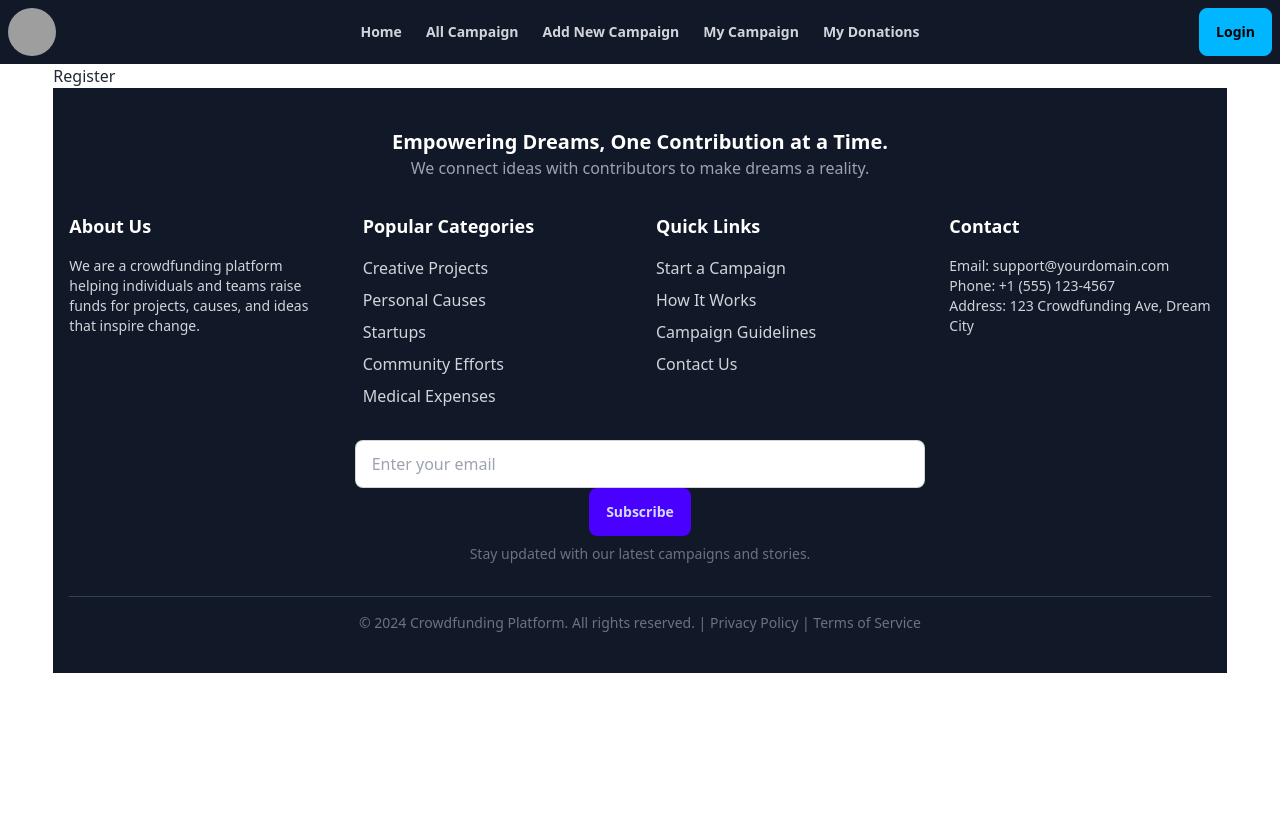
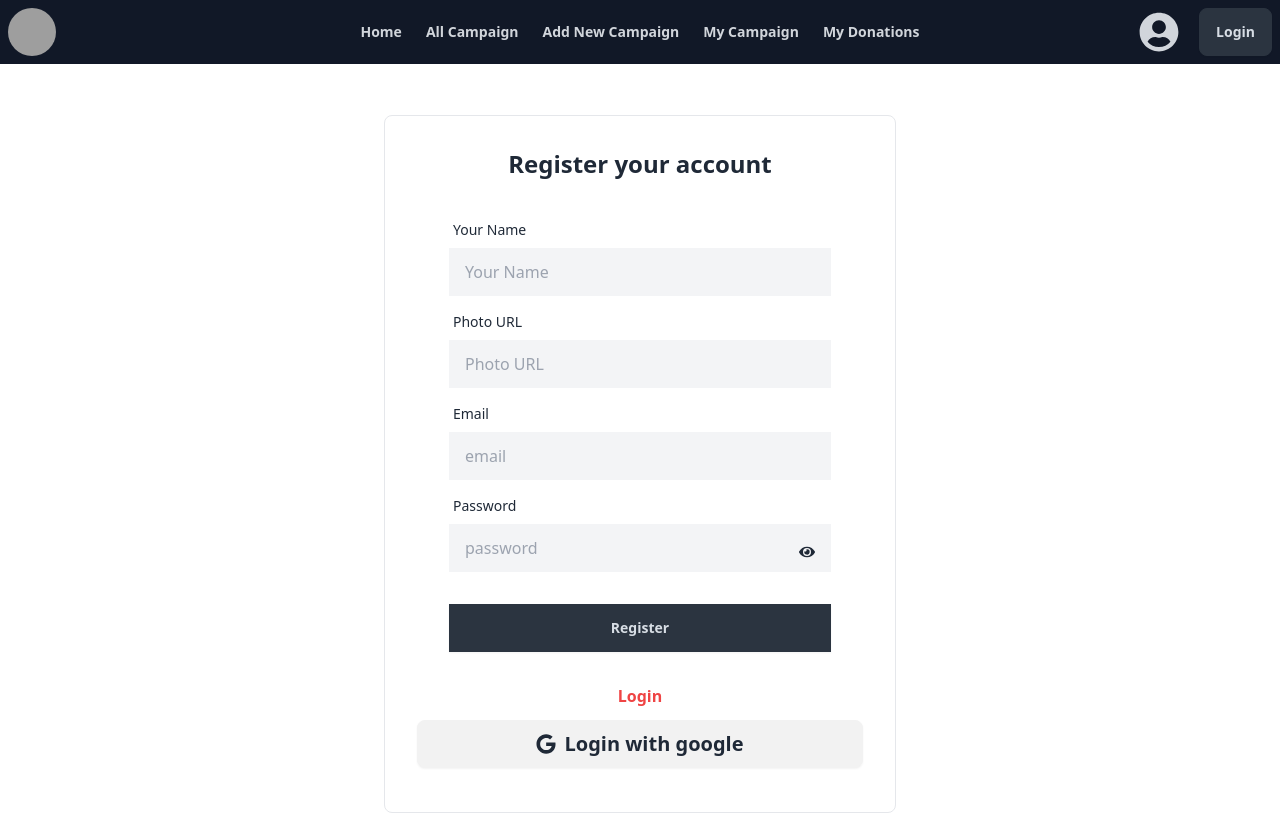
Before and after one commit to jubayer718/crowdfund-client, a React (Vite) app: page /register in a window 1280 px wide. Shown: the top 815 px of the page. Built offline with nearby package versions, Linux system fonts and the light colour scheme; no server answers; grey boxes are pictures that could not be loaded.

Commit message:
authentication add

```diff
--- a/package.json
+++ b/package.json
@@ -15,7 +15,8 @@
     "react-dom": "^18.3.1",
     "react-icon": "^1.0.0",
     "react-icons": "^5.4.0",
-    "react-router-dom": "^7.0.2"
+    "react-router-dom": "^7.0.2",
+    "react-toastify": "^10.0.6"
   },
   "devDependencies": {
     "@eslint/js": "^9.15.0",
--- a/src/Components/AuthProvider.jsx
+++ b/src/Components/AuthProvider.jsx
@@ -1,22 +1,57 @@
-import { signOut } from "firebase/auth";
-import { createContext, useState } from "react";
+import { createUserWithEmailAndPassword, GoogleAuthProvider, onAuthStateChanged, signInWithEmailAndPassword, signInWithPopup, signOut } from "firebase/auth";
+import { createContext, useEffect, useState } from "react";
 import { auth } from "../Firebase/firebase.config";
 
 export const AuthContext = createContext();
 const AuthProvider = ({ children }) => {
   const [user, setUser] = useState(null);
+  const [loading,setLoading]=useState(true)
+   const provider= new GoogleAuthProvider()
+
+
+  const handleCreateNewUser = (email, password) => {
+    setLoading(true)
+    return createUserWithEmailAndPassword(auth, email, password);
+  }
+
+  const handleSignIn = (email, password) => {
+    setLoading(true)
+    return  signInWithEmailAndPassword(auth, email, password)
+  }
 
   const handleLogOut = () => {
 
-
-    signOut(auth);
+setLoading(true)
+   return signOut(auth);
 }
 
+  const loginWithGoogle = () => {
 
+ return signInWithPopup(auth,provider)
+  }
+
+
+   useEffect(() => {
+
+
+    const unsubscribe=onAuthStateChanged(auth, (currentUser) => {
+      setUser(currentUser);
+      setLoading(false)
+    })
+    return () => {
+      unsubscribe()
+    }
+  },[])
   const authInfo = {
     user,
     setUser,
-    handleLogOut
+    handleLogOut,
+    handleSignIn,
+    handleCreateNewUser,
+    loginWithGoogle,
+    loading,
+
+
   }
   return (
     <div>
--- a/src/Components/Nav/Navbar.jsx
+++ b/src/Components/Nav/Navbar.jsx
@@ -2,6 +2,7 @@ import React, { useContext } from 'react';
 import './nav.css'
 import { Link, NavLink } from 'react-router-dom';
 import { AuthContext } from '../AuthProvider';
+import { FaUserCircle } from 'react-icons/fa';
 const Navbar = () => {
   const { user,handleLogOut } = useContext(AuthContext);
 
@@ -47,11 +48,20 @@ const Navbar = () => {
     </ul>
   </div>
       <div className="navbar-end">
-     {user && user?.email ? (
-          <Link to="/" onClick={handleLogOut} className="btn btn-info">Log out</Link>
+    {/* User Profile & Login/Logout */}
+      <div className='flex items-center gap-4'>
+        {user && user?.email ? (
+          <div><img className="w-10 h-10 rounded-full" src={user.photoURL} alt="User Profile" /></div>
         ) : (
-          <Link to="/login" className="btn btn-info">Login</Link>
+          <FaUserCircle className='w-12 h-10' />
         )}
+
+        {user && user?.email ? (
+          <Link to="/" onClick={handleLogOut} className="btn btn-neutral">Log out</Link>
+        ) : (
+          <NavLink to="/login" className="btn btn-neutral">Login</NavLink>
+        )}
+      </div>
 
   </div>
 </div>
--- a/src/Components/PrivateRoute.jsx
+++ b/src/Components/PrivateRoute.jsx
@@ -1,15 +1,18 @@
 import React, { useContext } from 'react';
 import { AuthContext } from './AuthProvider';
 import { Navigate, useLocation } from 'react-router-dom';
+import Loading from '../Loading/Loading';
 
-const PrivateRoute = ({ children }) => {
-  const { user } = useContext(AuthContext)
-  const {pathname}=useLocation()
+const PrivaterRoute = ({children}) => {
+  const { user,loading } = useContext(AuthContext)
+  const { pathname } = useLocation()
+  if (loading) {
+   return <Loading></Loading>
+  }
   if (user && user?.email) {
     return children
   }
-return <Navigate state={pathname} to="/login"></Navigate>
-
+  return <Navigate state={pathname} to={"/login"}></Navigate>
 };
 
-export default PrivateRoute;
+export default PrivaterRoute;
--- /dev/null
+++ b/src/Loading/Loading.jsx
@@ -0,0 +1,9 @@
+const Loading = () => {
+  return (
+    <div className="min-h-screen flex justify-center items-center ">
+      <span className="loading loading-spinner text-error"></span>
+    </div>
+  );
+};
+
+export default Loading;
--- a/src/Pages/AddCampaign/AddCampaign.jsx
+++ b/src/Pages/AddCampaign/AddCampaign.jsx
@@ -1,6 +1,12 @@
-import React from 'react';
+import React, { useContext } from 'react';
+import { AuthContext } from '../../Components/AuthProvider';
+import Loading from '../../Loading/Loading';
 
 const AddCampaign = () => {
+  const { loading } = useContext(AuthContext);
+  if (loading) {
+   return <Loading></Loading>
+  }
   return (
     <div>
       add Campaign
--- a/src/Pages/Login/Login.jsx
+++ b/src/Pages/Login/Login.jsx
@@ -1,11 +1,12 @@
-import { useRef, useState } from "react";
+import { useContext, useRef, useState } from "react";
 import { FaGoogle } from "react-icons/fa";
-import { useFetcher } from "react-router-dom";
+import { Navigate, useFetcher, useNavigate } from "react-router-dom";
 import { Link } from "react-router-dom";
+import { AuthContext } from "../../Components/AuthProvider";
 
 const Login = () => {
-
-
+const navigate=useNavigate()
+const {handleSignIn,setUser}=useContext(AuthContext)
   const emailRef = useRef();
   const passRef=useRef()
   const [valid,setValid]=useState("")
@@ -20,6 +21,14 @@ const Login = () => {
       return setValid("Password must contain at least 6 characters, including one uppercase and one lowercase letter.")
       // sed data to backend
     }
+    handleSignIn(email, password)
+      .then(result => {
+        const user = result.user;
+          setUser(user);
+         navigate(location?.state?location.state:"/")
+      }).catch(error => {
+      console.log(error)
+    })
   }
   const handleLoginWithGoogle = () => {
 
--- a/src/Pages/Register/Register.jsx
+++ b/src/Pages/Register/Register.jsx
@@ -1,9 +1,130 @@
+import { useContext, useState } from "react";
+import { Link, useNavigate } from "react-router-dom";
+import { toast } from "react-toastify";
+import "react-toastify/dist/ReactToastify.css";
+import { FaEye } from "react-icons/fa";
+
+import { FaGoogle } from "react-icons/fa";
+import { AuthContext } from "../../Components/AuthProvider";
 
 
 const Register = () => {
+const navigate=useNavigate()
+  const { handleCreateNewUser,loginWithGoogle, setUser,updateUserProfile } = useContext(AuthContext)
+  const [valid,setValid]=useState("")
+  const [error, setError] = useState({})
+
+  const passValid= /^(?=.*[A-Z])(?=.*[a-z]).{6,}$/;
+
+const [showPassword,setShowPassword]=useState(false)
+
+
+  const handleSubmit = (e) => {
+    e.preventDefault();
+    const form = e.target
+    const name = form.name.value
+
+    const photo =form.photo.value
+    const email = form.email.value
+    const password = form.password.value
+    console.log(name,photo,email,password)
+    if (!passValid.test(password)) {
+     return setValid("Password must contain at least 6 characters, including one uppercase and one lowercase letter.")
+
+    }
+    handleCreateNewUser(email, password)
+      .then(result => {
+        const user = result.user;
+        setUser(user);
+
+
+        toast.success('successfully registered', {
+          position: "top-center",
+          theme: "colored",
+          autoClose: 3000,
+
+        })
+
+         updateUserProfile({displayName:name, photoURL: photo })
+          .then((result) => {
+          navigate("/")
+          }).catch(error => {
+          console.log(error)
+        })
+
+
+      }).catch(err => {
+        const errorCode = err.code;
+      console.log(errorCode)
+        setError({...error,errorCode})
+      })
+
+    }
+    const handleLoginWithGoogle = () => {
+      loginWithGoogle()
+        .then(result => {
+         navigate('/')
+       }).catch(err => {
+        const errorCode = err.code;
+      // console.log(errorCode)
+
+      })
+    }
   return (
     <div>
-      Register
+      <div className='min-h-screen flex items-center justify-center '>
+      <div className="card bg-base-100 w-full max-w-lg shrink-0  border rounded-lg   p-8">
+        <h3 className='font-bold text-2xl text-center'>Register your account</h3>
+      <form onSubmit={handleSubmit} className="card-body">
+        <div className="form-control">
+          <label className="label">
+            <span className="label-text">Your Name</span>
+          </label>
+              <input type="text" name="name" placeholder="Your Name" className="border-none rounded-none bg-gray-100  input input-bordered" required />
+              {/* {
+                error.name&&  <label className="label text-xs text-red-600">
+          {error.name}
+          </label>
+              } */}
+        </div>
+        <div className="form-control">
+          <label className="label">
+            <span className="label-text">Photo URL</span>
+          </label>
+          <input type="text" name="photo" placeholder="Photo URL" className="border-none rounded-none bg-gray-100  input input-bordered" required />
+        </div>
+        <div className="form-control">
+          <label className="label">
+            <span className="label-text">Email</span>
+          </label>
+          <input type="email" name="email" placeholder="email" className="border-none rounded-none bg-gray-100  input input-bordered" required />
+            {
+
+               error.errorCode && <p className="text-red-600 "> {error.errorCode}</p>
+            }
+            </div>
+
+
+        <div className="form-control relative">
+          <label className="label">
+            <span className="label-text">Password</span>
+          </label>
+              <input type={showPassword?'text':'password'} name="password" placeholder="password" className=" border-none rounded-none bg-gray-100 input input-bordered" required />
+              <button onClick={()=>setShowPassword(!showPassword)} className=" absolute top-14 right-4"><FaEye></FaEye></button>
+              {
+                valid && <p className="text-red-500">{ valid}</p>
+          }
+        </div>
+        <div className="form-control mt-6">
+          <button  className="btn btn-neutral rounded-none">Register</button>
+        </div>
+        </form>
+          <button className='text-center font-semibold'><Link to="/login"  className='text-red-500'>Login</Link></button>
+
+           <button onClick={handleLoginWithGoogle} className="w-full btn font-bold text-xl my-3"><FaGoogle></FaGoogle> Login with google</button>
+    </div>
+    </div>
+
     </div>
   );
 };
--- a/src/main.jsx
+++ b/src/main.jsx
@@ -5,10 +5,12 @@ import App from './App.jsx'
 import { RouterProvider } from 'react-router-dom'
 import routes from './Routers/Routers.jsx'
 import AuthProvider from './Components/AuthProvider.jsx'
+import { ToastContainer } from 'react-toastify'
 
 createRoot(document.getElementById('root')).render(
   <StrictMode>
     <AuthProvider>
+       <ToastContainer></ToastContainer>
          <RouterProvider router={routes}></RouterProvider>
 
 </AuthProvider>
```
Also changed, not shown: src/Pages/Home/Home.jsx (+49 -72 lines), 1 other file (tests, documents, lock files or other folders).
